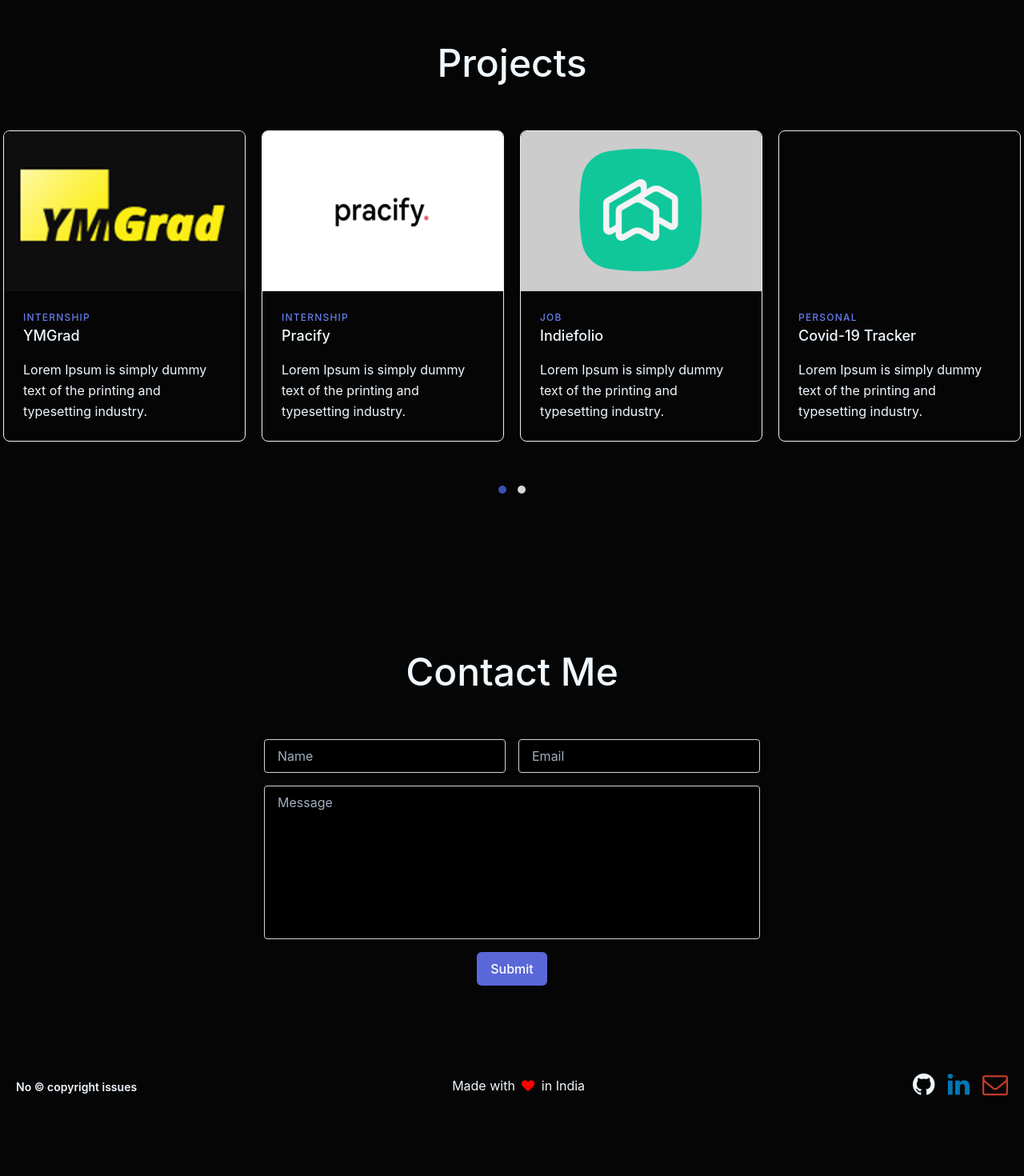
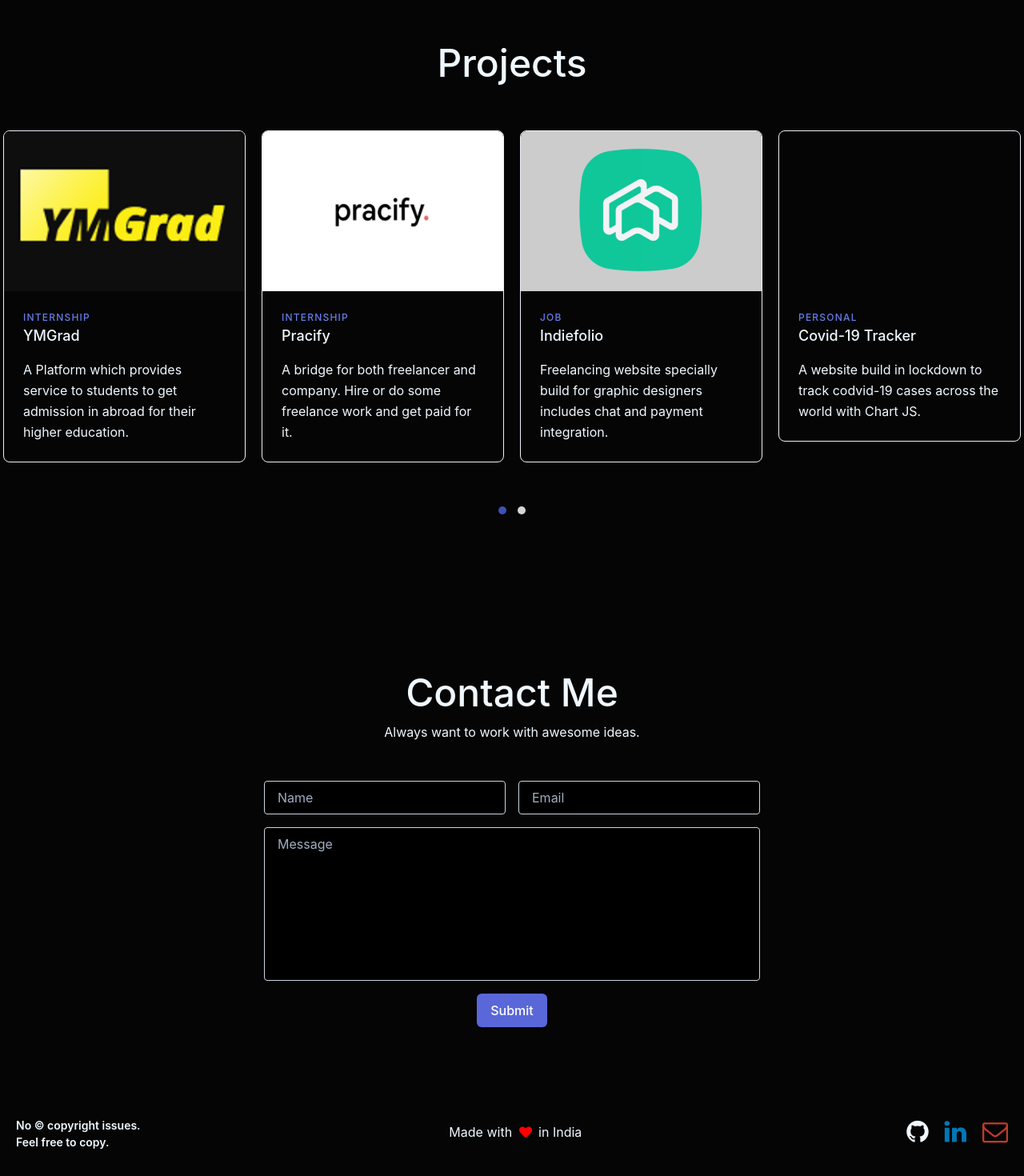
Before and after one commit to amitdtu/portfolio, a React (Create React App) app: page / in a window 1280 px wide. Shown: the part 1268-2738 px from the top of the page at 80% size. Before the commit the page ends 2673 px from the top, so only its background shows below. Built offline with nearby package versions, Linux system fonts and the light colour scheme; no server answers.

Commit message:
final v1

```diff
--- a/src/Component/ContactMe.js
+++ b/src/Component/ContactMe.js
@@ -80,7 +80,13 @@ class ContactMe extends Component {
             {/* <h1 className="sm:text-3xl text-2xl font-medium title-font mb-4 ">
               Contact Me
             </h1> */}
-            <Title>Contact Me</Title>
+            <Title subtitle="">
+              Contact Me
+              <p class="lg:w-2/3 font-normal mx-auto leading-relaxed text-base">
+                Always want to work with awesome ideas.
+              </p>
+            </Title>
+
             {/* <p className="lg:w-2/3 mx-auto leading-relaxed text-base">
               Whatever cardigan tote bag tumblr hexagon brooklyn asymmetrical
               gentrify.
--- a/src/Component/Footer.js
+++ b/src/Component/Footer.js
@@ -11,9 +11,10 @@ export default class Footer extends Component {
               <img src={reactLogo} alt="" className="logo-img" />
               <span className="ml-3 text-xl">Amit Kumar</span>
             </a> */}
-            <p className="text-sm font-semibold   mt-4">
-              No © copyright issues
-            </p>
+            <div className="text-sm font-semibold mt-4">
+              <p>No © copyright issues.</p>
+              <p>Feel free to copy.</p>
+            </div>
             <p class="madewithlove mt-3">
               Made with <i className="fa fa-heart mx-1"></i> in India
             </p>
@@ -21,18 +22,18 @@ export default class Footer extends Component {
               <a
                 href="https://github.com/amitdtu"
                 target="_blank"
-                className="ml-4"
+                className="ml-5"
               >
                 <i class="fa fa-github fa-2x" aria-hidden="true"></i>
               </a>
               <a
                 href="https://www.linkedin.com/in/amitdtu/"
                 target="_blank"
-                className="ml-4 "
+                className="ml-5 "
               >
                 <i class="fa fa-linkedin fa-2x" aria-hidden="true"></i>
               </a>
-              <a href="mailto: amitdtu007@gmail.com" className="ml-4 ">
+              <a href="mailto: amitdtu007@gmail.com" className="ml-5 ">
                 <i class="fa fa-envelope-o fa-2x" aria-hidden="true"></i>
               </a>
             </span>
--- a/src/Component/Hero.js
+++ b/src/Component/Hero.js
@@ -18,6 +18,8 @@ export default class Hero extends Component {
                       "<span style='color: #e54c21'>HTML</span>",
                       "<span style='color: #2189c6'>CSS</span>",
                       "<span style='color: #fbd601'>JavaScript</span>",
+                      "<span style='color: #563d7c'>Bootstrap</span>",
+                      "<span style='color: #1284ff'>Ant Design</span>",
                       "<span style='color: #61dafb'>React</span>",
                       "<span style='color: #43853d'>Node JS</span>",
                       "<span style='color: #ccc'>Express</span>",
--- a/src/Component/Stats.js
+++ b/src/Component/Stats.js
@@ -23,7 +23,8 @@ export default class Stats extends Component {
           return;
         } else {
           let count = Math.floor(obj.limit / 100);
-          if (obj.limit > 10000) count = Math.floor(obj.limit / 25);
+          if (obj.limit > 10000) count = Math.floor(obj.limit / 35);
+          else if (obj.limit > 25000) count = Math.floor(obj.limit / 25);
           count = count > 0 ? count : 1;
           this.setState((prevState, props) => ({
             [obj.state]: prevState[obj.state] + count,
@@ -40,10 +41,10 @@ export default class Stats extends Component {
         when={this.props.isHeroMounted}
         onReveal={() =>
           this.handleCounter([
-            { state: "linesOfCode", limit: 40000 },
-            { state: "noOfClients", limit: 3 },
-            { state: "noOfProjects", limit: 12 },
-            { state: "noOfCoffee", limit: 1563 },
+            { state: "linesOfCode", limit: 25000 },
+            { state: "noOfClients", limit: 4 },
+            { state: "noOfProjects", limit: 8 },
+            { state: "noOfCoffee", limit: 1283 },
           ])
         }
       >
@@ -73,7 +74,7 @@ export default class Stats extends Component {
                   ></i>
                   <h2 className="title-font font-medium text-3xl ">
                     {this.state.linesOfCode}
-                    {this.state.linesOfCode >= 40000 ? "+" : null}
+                    {this.state.linesOfCode >= 25000 ? "+" : null}
                   </h2>
                   <p className="leading-relaxed">Lines of Code</p>
                 </div>
--- a/src/Component/Title.js
+++ b/src/Component/Title.js
@@ -3,10 +3,7 @@ import React from "react";
 export default function Title(props) {
   return (
     <div className=" mb-12 text-center title">
-      <h1 className="text-5xl font-medium title-font ">
-        {props.children}
-        {/* <div className="h-1 w-10 bg-indigo-500 rounded mb-6 mx-auto border-bottom" /> */}
-      </h1>
+      <h1 className="text-5xl font-medium title-font ">{props.children}</h1>
     </div>
   );
 }
--- a/src/assets/custom.css
+++ b/src/assets/custom.css
@@ -148,7 +148,7 @@ html[data-theme="dark"] textarea::placeholder {
 
 .madewithlove .fa-heart {
   color: red;
-  animation-duration: 1s;
+  animation-duration: 1.5s;
   animation-name: heart;
   animation-iteration-count: infinite;
 }
--- a/src/data/project-data.js
+++ b/src/data/project-data.js
@@ -4,7 +4,7 @@ export const projects = [
     type: "Internship",
     url: "https://www.ymgrad.com/",
     info:
-      "Lorem Ipsum is simply dummy text of the printing and typesetting industry.",
+      "A Platform which provides service to students to get admission in abroad for their higher education.",
     imageName: "ymgrad.png",
   },
   {
@@ -12,7 +12,7 @@ export const projects = [
     type: "Internship",
     url: "https://pracify.com/",
     info:
-      "Lorem Ipsum is simply dummy text of the printing and typesetting industry.",
+      "A bridge for both freelancer and company. Hire or do some freelance work and get paid for it.",
     imageName: "pracify.png",
   },
   {
@@ -20,7 +20,7 @@ export const projects = [
     type: "Job",
     url: "https://getcreator.in/",
     info:
-      "Lorem Ipsum is simply dummy text of the printing and typesetting industry.",
+      "Freelancing website specially build for graphic designers includes chat and payment integration.",
     imageName: "indiefolio.png",
   },
   {
@@ -28,7 +28,7 @@ export const projects = [
     type: "Personal",
     url: "https://github.com/amitdtu/covid19-tacker",
     info:
-      "Lorem Ipsum is simply dummy text of the printing and typesetting industry.",
+      "A website build in lockdown to track codvid-19 cases across the world with Chart JS.",
     imageName: "coronavirus.svg",
   },
   {
@@ -36,7 +36,7 @@ export const projects = [
     type: "Personal",
     url: "https://github.com/amitdtu/blog-forntend",
     info:
-      "Lorem Ipsum is simply dummy text of the printing and typesetting industry.",
+      "A full stack MERN website where you can write your blogs and share with your friends.",
     imageName: "blog.jpg",
   },
 ];
```
